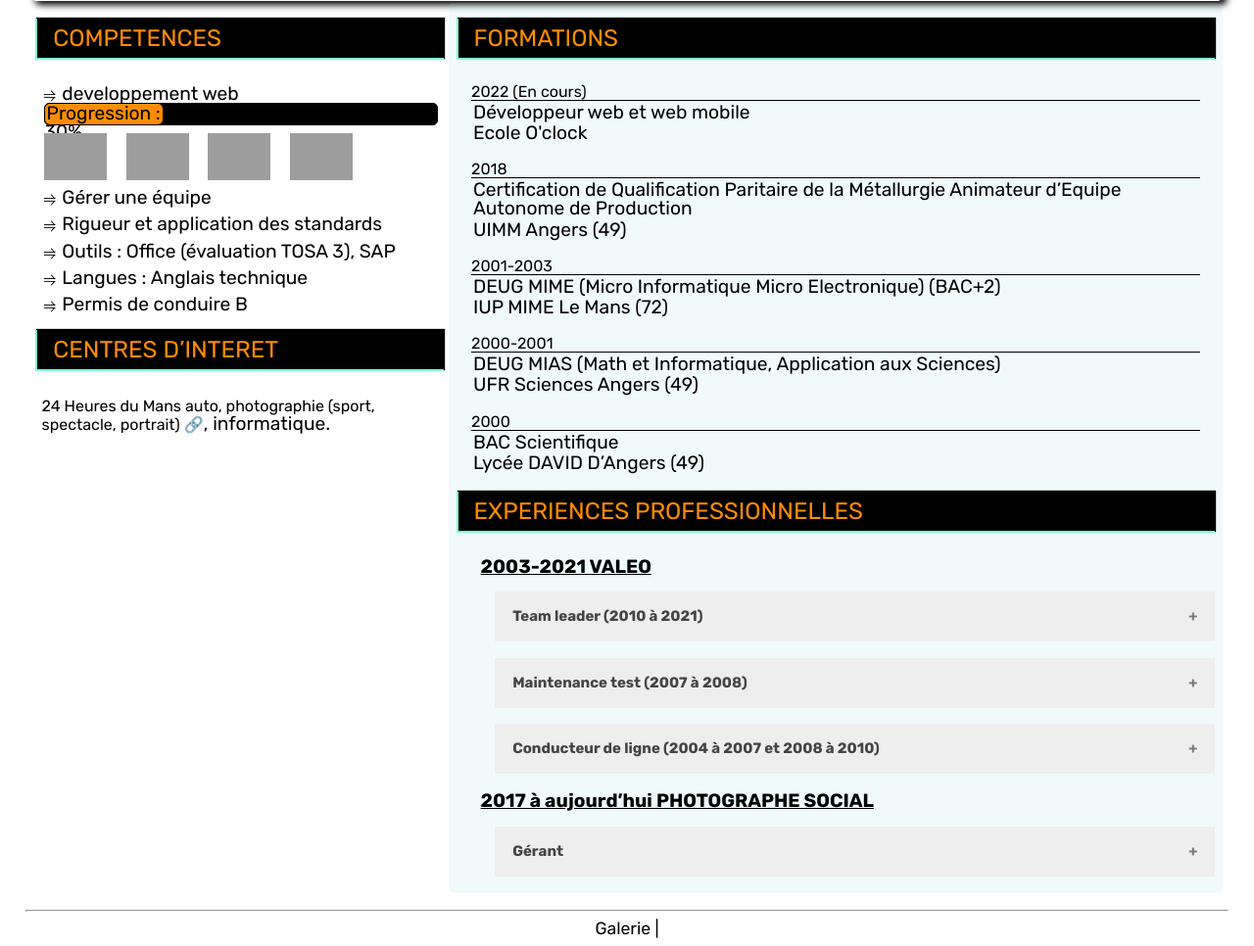
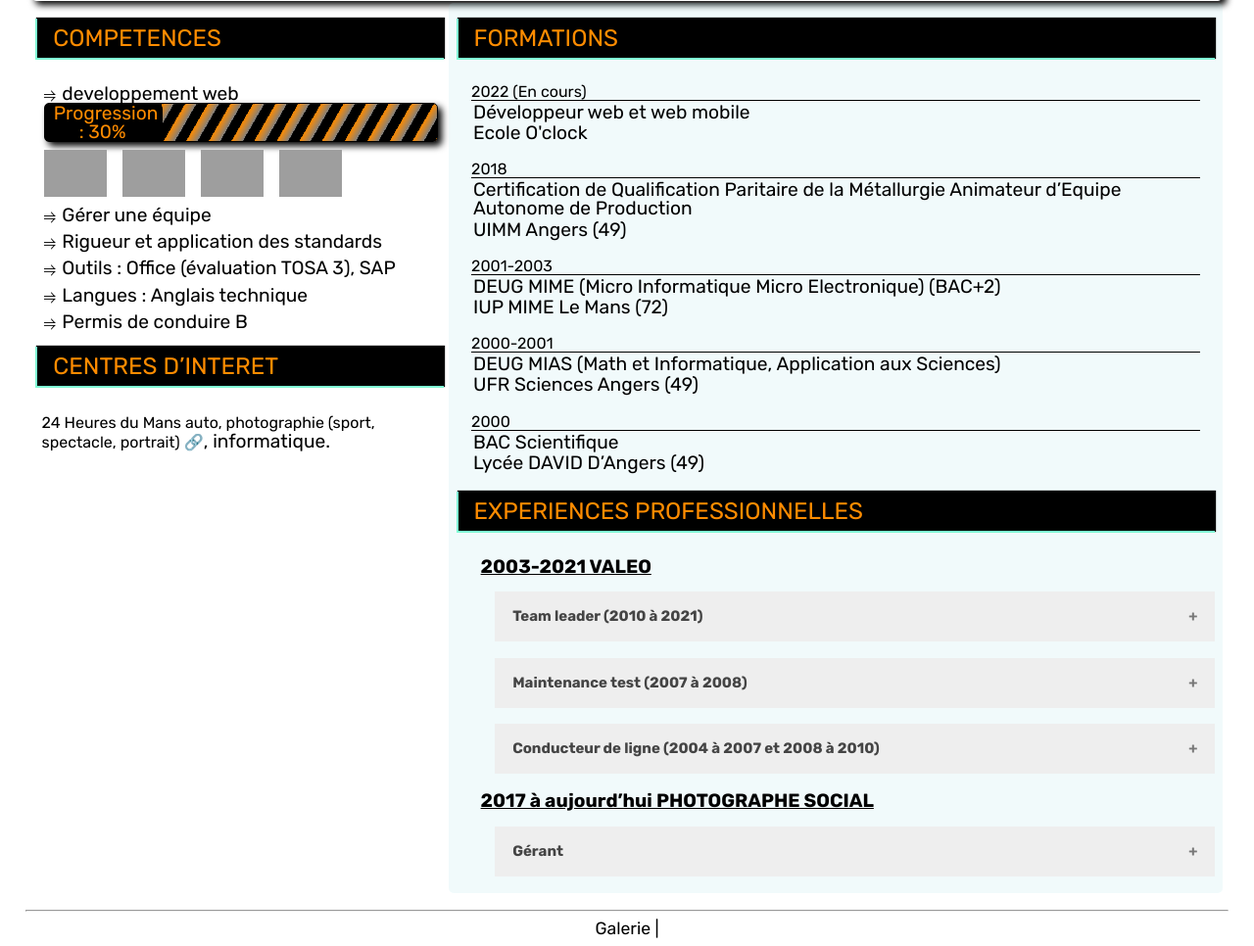
Before and after one commit to Christophe-Desmarres/Christophe-Desmarres.github.io, a PHP site: page / in a window 1280 px wide. Shown: the part 295-1261 px from the top of the page at 98% size. Run offline with PHP 8.4, Linux system fonts and the light colour scheme; grey boxes are pictures that could not be loaded.

Commit message:
ajout animation barre de progression formation

```diff
--- a/css/style.css
+++ b/css/style.css
@@ -6,7 +6,8 @@ html {
     --text-color: black;
     --h1-color: black;
     --h2-color: white;
-    --h2-bg-color: black;
+    --h2-bg-color: rgb(0, 0, 0);
+
     --h2-border-color: aquamarine;
     --shadow: black;
     --border-undeline: black;
@@ -284,7 +285,9 @@ section ul {
     padding: 0 2% 5% 2%;
 }
 
-#experiences li {}
+#logoDev {
+    display: flex;
+}
 
 /* test menu accordeon */
 .accordion {
@@ -503,31 +506,52 @@ input[type=submit]:hover {
     clear: both;
 }
 
-#progress{
+#progress {
     background-color: var(--h1-color);
     height: 3px;
     width: 0;
     position: fixed;
     top: 0;
     left: 0;
-	z-index: 9999; /* Peut être important si vous avez un menu en position fixe */
+    z-index: 9999;
+    /* Peut être important si vous avez un menu en position fixe */
 }
 
-#time{
+#time {
     width: 100%;
-    height: 1.3rem;
     border: 1px solid black;
     border-radius: 5px;
     background-color: var(--h2-bg-color);
+    animation-fill-mode: backwards;
 
+    background: repeating-linear-gradient(-60deg,
+            rgb(0, 0, 0, .5) 0,
+            var(--h1-color) 10px,
+            var(--h2-bg-color) 10px,
+            var(--h2-bg-color) 20px) 0 / 200%;
+    animation: progress-bar 60s linear infinite;
+}
+
+
+@keyframes progress-bar {
+    to {
+        background-position: 100% 0;
+    }
 }
 
 #trainingtime {
     width: 39%;
-    height: 1.3rem;
+    overflow: visible;
     box-sizing: border-box;
     border-radius: 5px;
     background-color: var(--h2-color);
+    text-align: center;
+
+}
+
+#trainingtime p {
+    margin-left: .3rem;
+    height: 1rem;
 
 }
 
--- a/js/theme-mode.js
+++ b/js/theme-mode.js
@@ -34,6 +34,9 @@ const theme = {
         let lien = document.querySelectorAll('a');
         let timeTag = document.querySelectorAll('time');
         let accordeonPanel = document.querySelectorAll('.panel');
+        let barre100 = document.querySelector('#time');
+        let barre = document.querySelector('#trainingtime');
+        let barreText = document.querySelector('#trainingtime>p');
 
         localStorage.mode = "jour";
         console.log("thème clair activé");
@@ -56,6 +59,11 @@ const theme = {
             element.style.borderLeft = "2px solid var(--h2-border-color)";
             element.style.boxShadow = "1px -1px 1px var(--shadow)";
         });
+        //couleur barre de progression
+        barre100.style.backgroundColor = "white";
+        barre100.style.boxShadow = "4px 4px 7px black";
+        barre.style.backgroundColor = "var(--h2-bg-color)";
+        barreText.style.color = "var(--h2-color)";
         lien.forEach(element => {
             // element.style.color = "black";
             element.style.filter = "invert(0%)";
@@ -86,12 +94,16 @@ const theme = {
         let lien = document.querySelectorAll('a');
         let timeTag = document.querySelectorAll('time');
         let accordeonPanel = document.querySelectorAll('.panel');
+        let barre100 = document.querySelector('#time');
+        let barre = document.querySelector('#trainingtime');
+        let barreText = document.querySelector('#trainingtime>p');
 
         localStorage.mode = "nuit";
         console.log("thème sombre activé");
         let son = new Audio('https://assets.codepen.io/165585/switch.mp3');
         son.volume = 0.5;
-        son.play();        document.body.style.backgroundColor = 'rgba(9, 9, 17, 0.959)';
+        son.play();
+        document.body.style.backgroundColor = 'rgba(9, 9, 17, 0.959)';
         document.body.style.color = "white";
         titleH1.style.textShadow = "2px 2px 2px rgb(255, 217, 0)";
         //chgt d'icone avec la lune
@@ -107,7 +119,11 @@ const theme = {
             element.style.borderLeft = "black";
             element.style.boxShadow = "2px 2px 4px rgb(255, 217, 0)";
         });
-
+        //couleur barre de progression
+        barre100.style.backgroundColor = "black";
+        barre100.style.boxShadow = "2px 2px 4px rgb(255, 217, 0)";
+        barre.style.backgroundColor = "aquamarine";
+        barreText.style.color = "black";
         //pour tous les liens, on inverse les couleurs
         lien.forEach(element => {
             //  element.style.color = "white";
```
Lines whose indentation alone changed are shown as unchanged.
